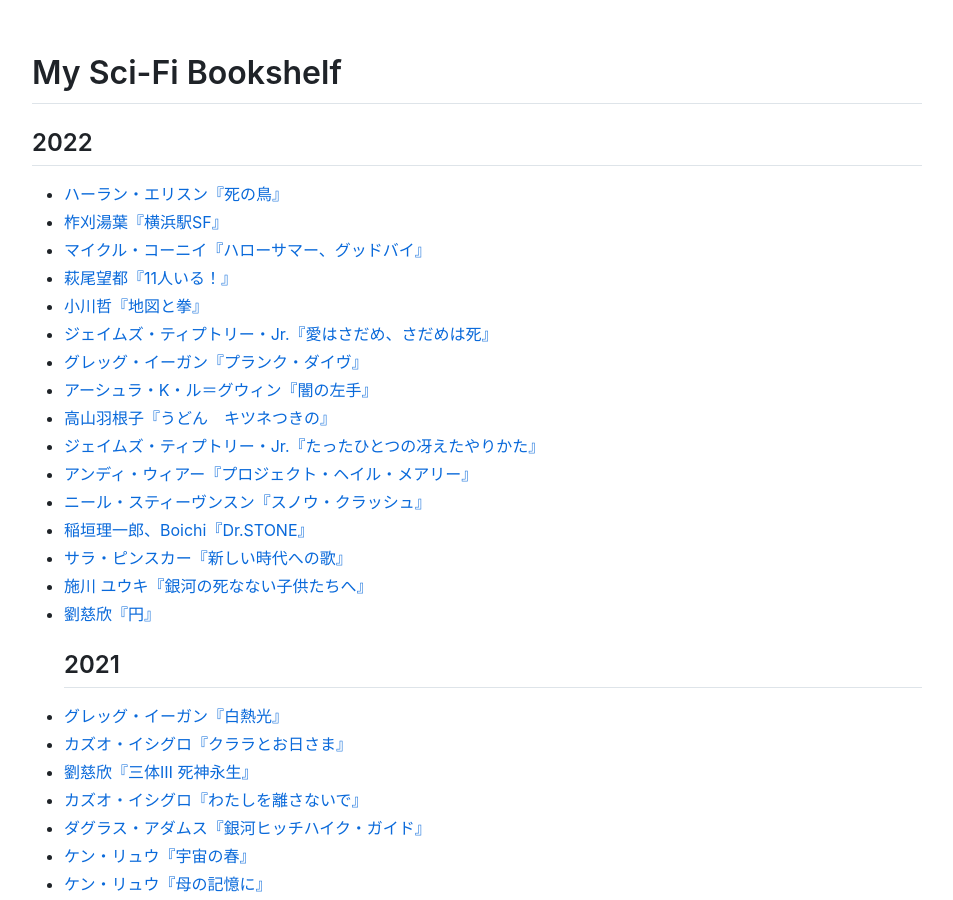
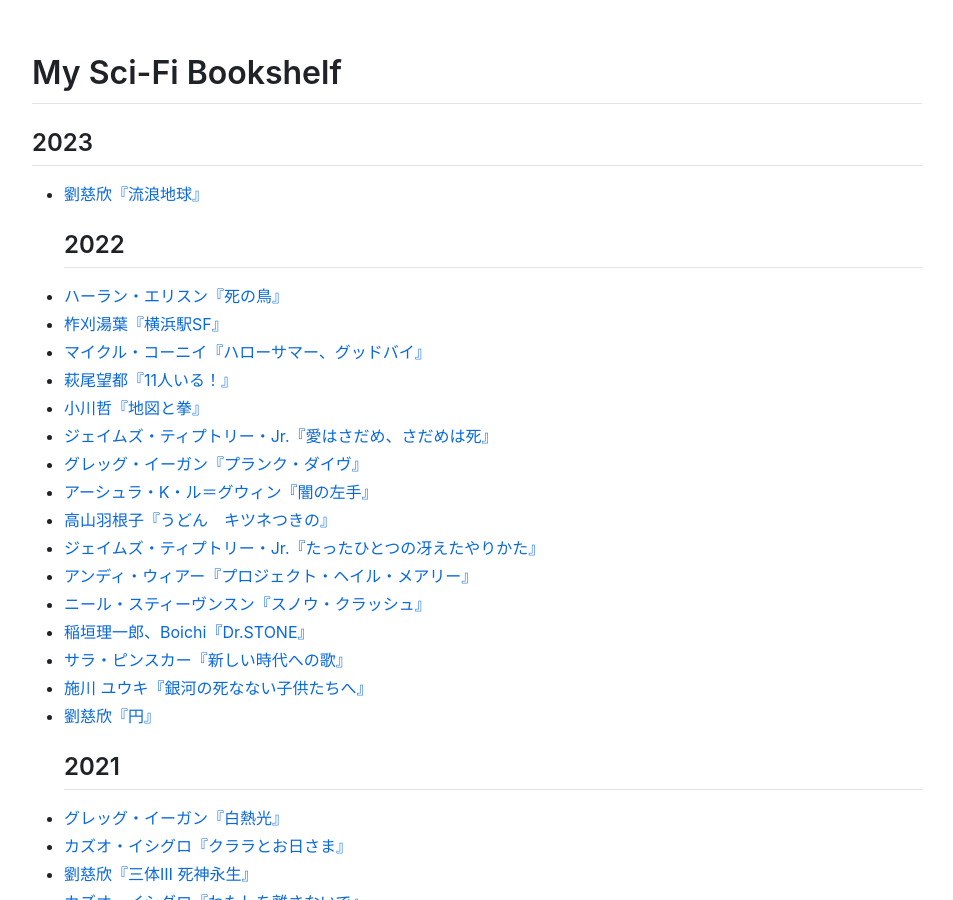
Before and after one commit to sankichi92/sankichi.net, a Jekyll site: the page built from sci-fi.md, in a window 1280 px wide and 900 px high. Shown: the whole window, without its empty margins (163-1116 px from the left). Built offline with Jekyll 4.4.1, drawn with Linux system fonts in a browser that asks for light colours; nearby versions of some CDN libraries; our own code applies the rules of GitHub Pages for plain Markdown files.

Commit message:
劉慈欣『流浪地球』

```diff
--- a/_data/sci-fi-bookshelf.yml
+++ b/_data/sci-fi-bookshelf.yml
@@ -1,3 +1,8 @@
+- title: 流浪地球
+  author: 劉慈欣
+  asin: B0BBQHYLHS
+  date: 2023-01-23
+
 - title: 死の鳥
   author: ハーラン・エリスン
   asin: B01K1TTI0M
```
